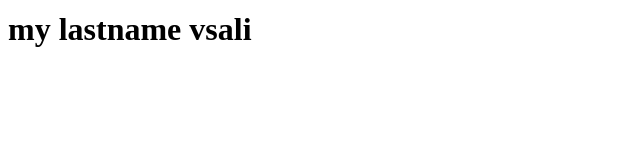
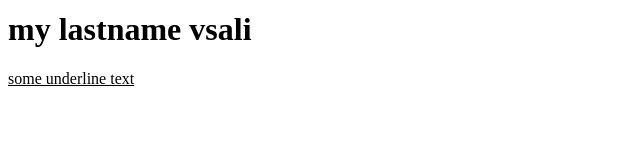
Before and after one commit to Masoume-vesali1993/practice-react, a React (Create React App) app: page / in a window 1280 px wide. Shown: the part 126-286 px from the top of the page, without its empty margins (0-640 px from the left). Built offline with nearby package versions, Linux system fonts and the light colour scheme.

Commit message:
use
ather tag in App.js

```diff
--- a/src/App.js
+++ b/src/App.js
@@ -8,6 +8,7 @@ function App() {
       <h1>salam</h1>
       <User name="masoume" age="26">
           <h1>my lastname vsali</h1>
+          <u>some underline text</u>
         </User>
     </div>
   );
```
